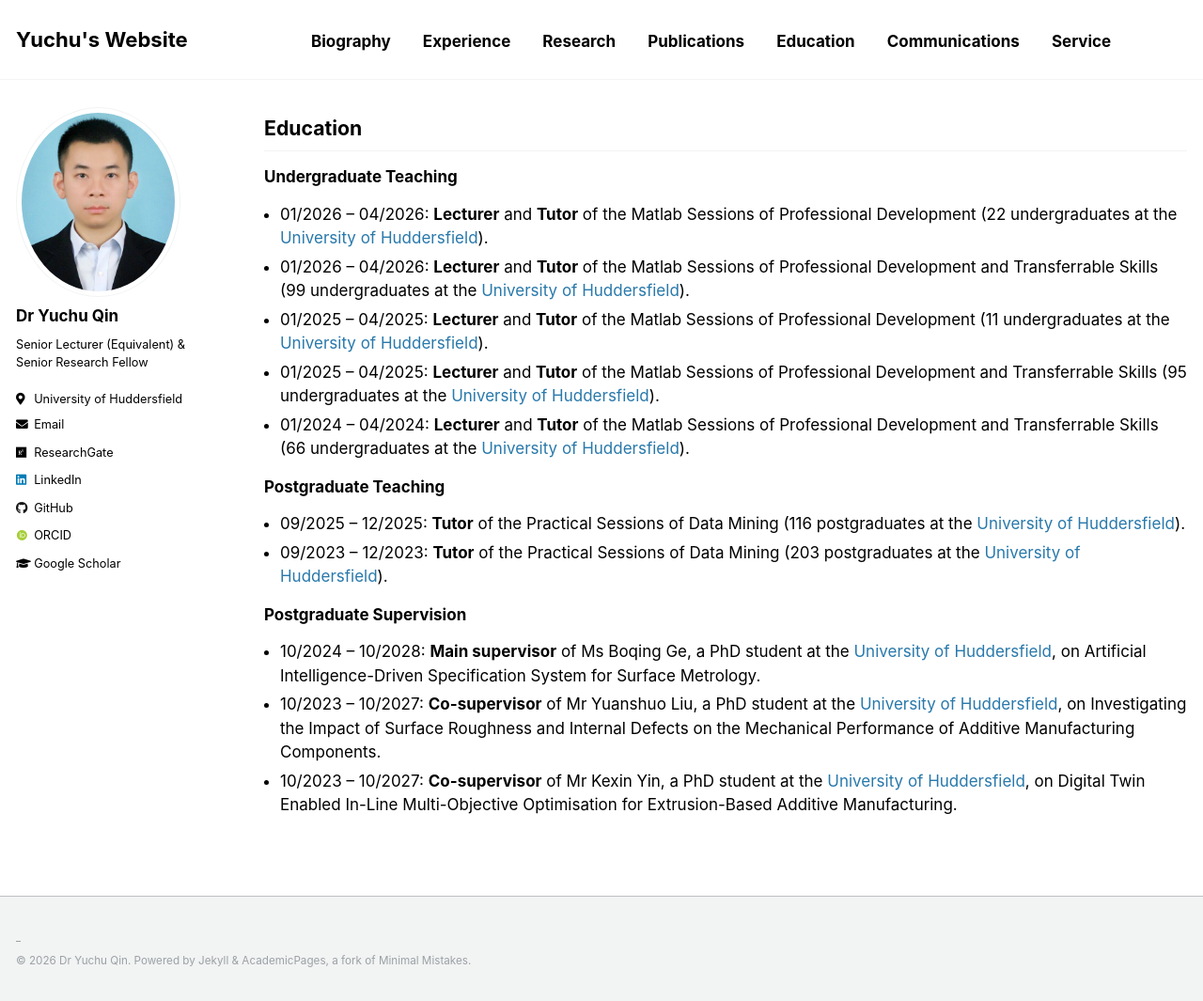
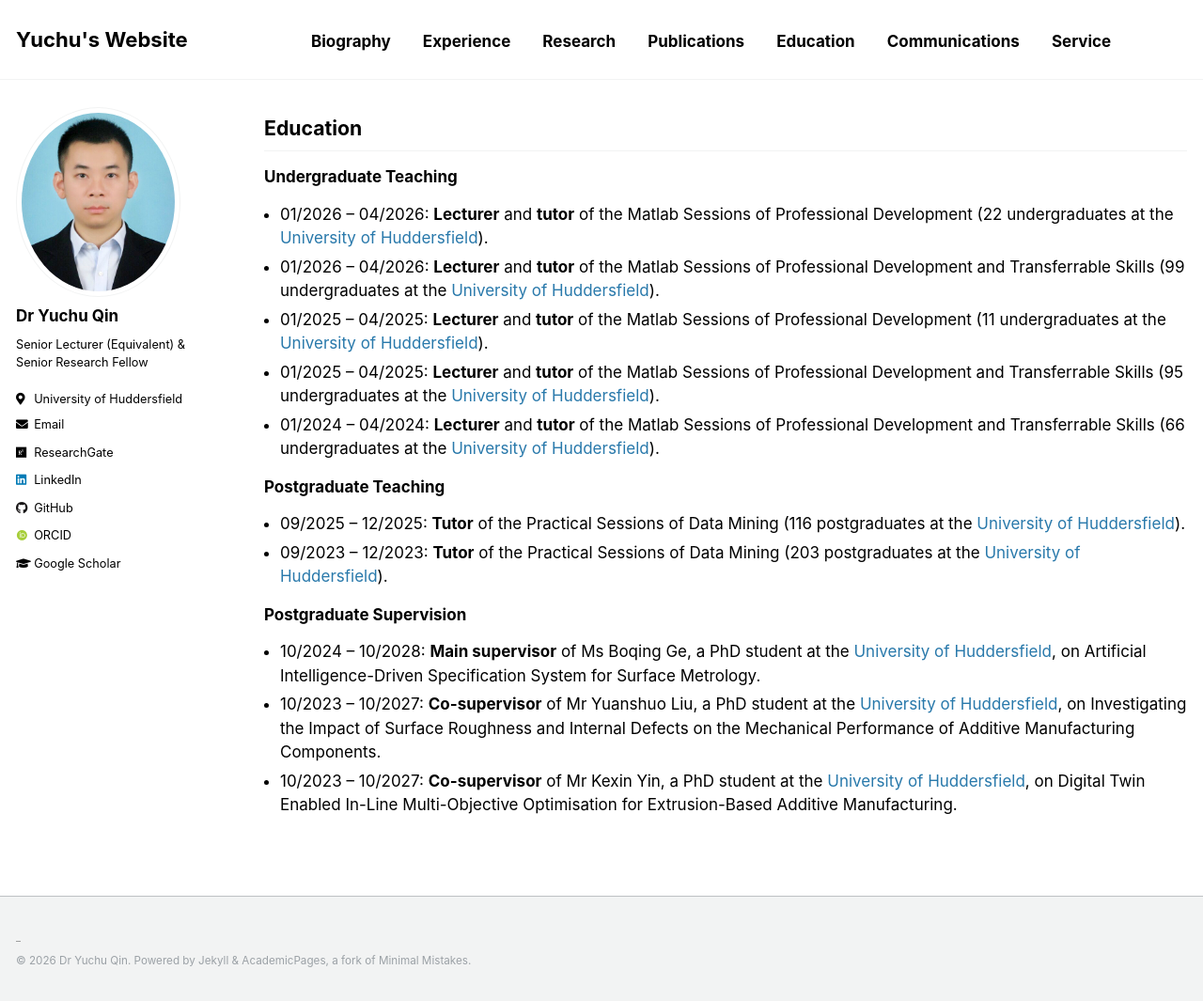
Before and after one commit to yuchu-qin/yuchu-qin.github.io, a Jekyll site: the page built from _pages/education.md, in a window 1280 px wide and 1065 px high. Shown: the whole window at 94% size. Built offline with Jekyll 4.4.1, drawn with Linux system fonts in a browser that asks for light colours; some web fonts are replaced; our own code applies the rules of GitHub Pages for plain Markdown files.

```diff
--- a/_pages/education.md
+++ b/_pages/education.md
@@ -5,11 +5,11 @@ author_profile: true
 
 ## Education
 ### Undergraduate Teaching
-- 01/2026 – 04/2026: **Lecturer** and **Tutor** of the Matlab Sessions of Professional Development (22 undergraduates at the [University of Huddersfield](https://www.hud.ac.uk/)).
-- 01/2026 – 04/2026: **Lecturer** and **Tutor** of the Matlab Sessions of Professional Development and Transferrable Skills (99 undergraduates at the [University of Huddersfield](https://www.hud.ac.uk/)).
-- 01/2025 – 04/2025: **Lecturer** and **Tutor** of the Matlab Sessions of Professional Development (11 undergraduates at the [University of Huddersfield](https://www.hud.ac.uk/)).
-- 01/2025 – 04/2025: **Lecturer** and **Tutor** of the Matlab Sessions of Professional Development and Transferrable Skills (95 undergraduates at the [University of Huddersfield](https://www.hud.ac.uk/)).
-- 01/2024 – 04/2024: **Lecturer** and **Tutor** of the Matlab Sessions of Professional Development and Transferrable Skills (66 undergraduates at the [University of Huddersfield](https://www.hud.ac.uk/)).
+- 01/2026 – 04/2026: **Lecturer** and **tutor** of the Matlab Sessions of Professional Development (22 undergraduates at the [University of Huddersfield](https://www.hud.ac.uk/)).
+- 01/2026 – 04/2026: **Lecturer** and **tutor** of the Matlab Sessions of Professional Development and Transferrable Skills (99 undergraduates at the [University of Huddersfield](https://www.hud.ac.uk/)).
+- 01/2025 – 04/2025: **Lecturer** and **tutor** of the Matlab Sessions of Professional Development (11 undergraduates at the [University of Huddersfield](https://www.hud.ac.uk/)).
+- 01/2025 – 04/2025: **Lecturer** and **tutor** of the Matlab Sessions of Professional Development and Transferrable Skills (95 undergraduates at the [University of Huddersfield](https://www.hud.ac.uk/)).
+- 01/2024 – 04/2024: **Lecturer** and **tutor** of the Matlab Sessions of Professional Development and Transferrable Skills (66 undergraduates at the [University of Huddersfield](https://www.hud.ac.uk/)).
 
 ### Postgraduate Teaching
 - 09/2025 – 12/2025: **Tutor** of the Practical Sessions of Data Mining (116 postgraduates at the [University of Huddersfield](https://www.hud.ac.uk/)).
```
